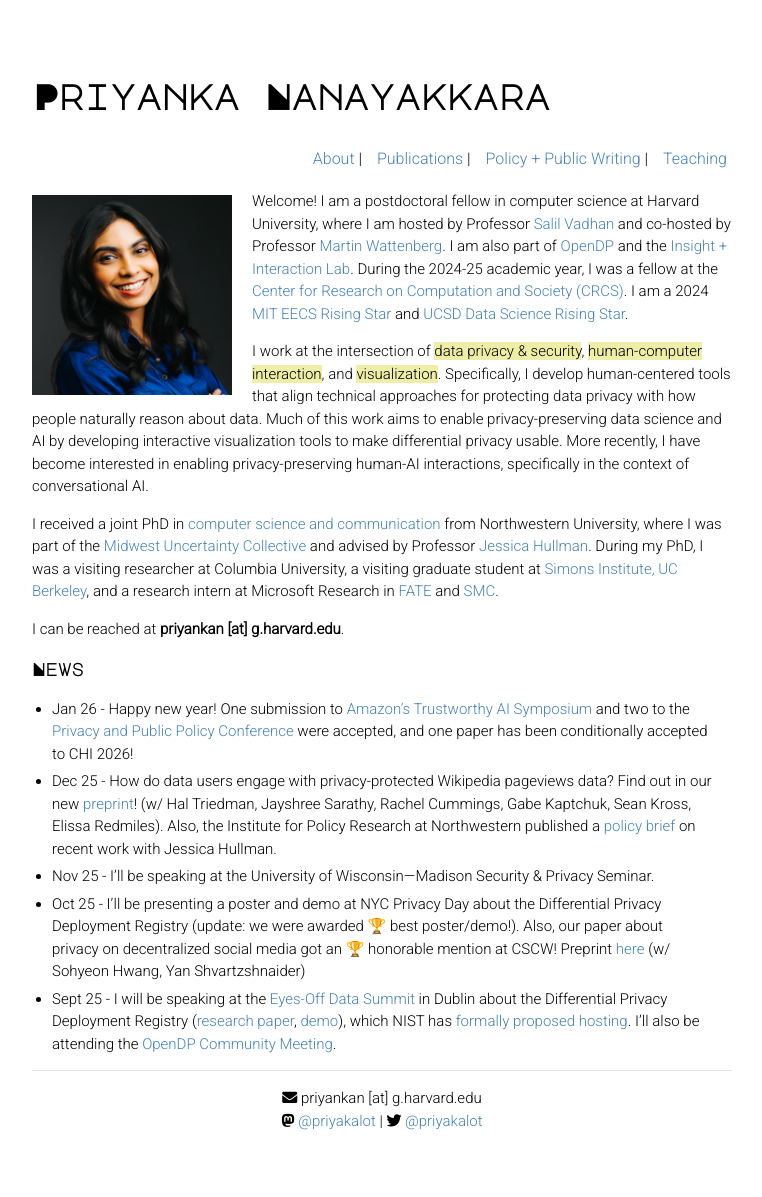
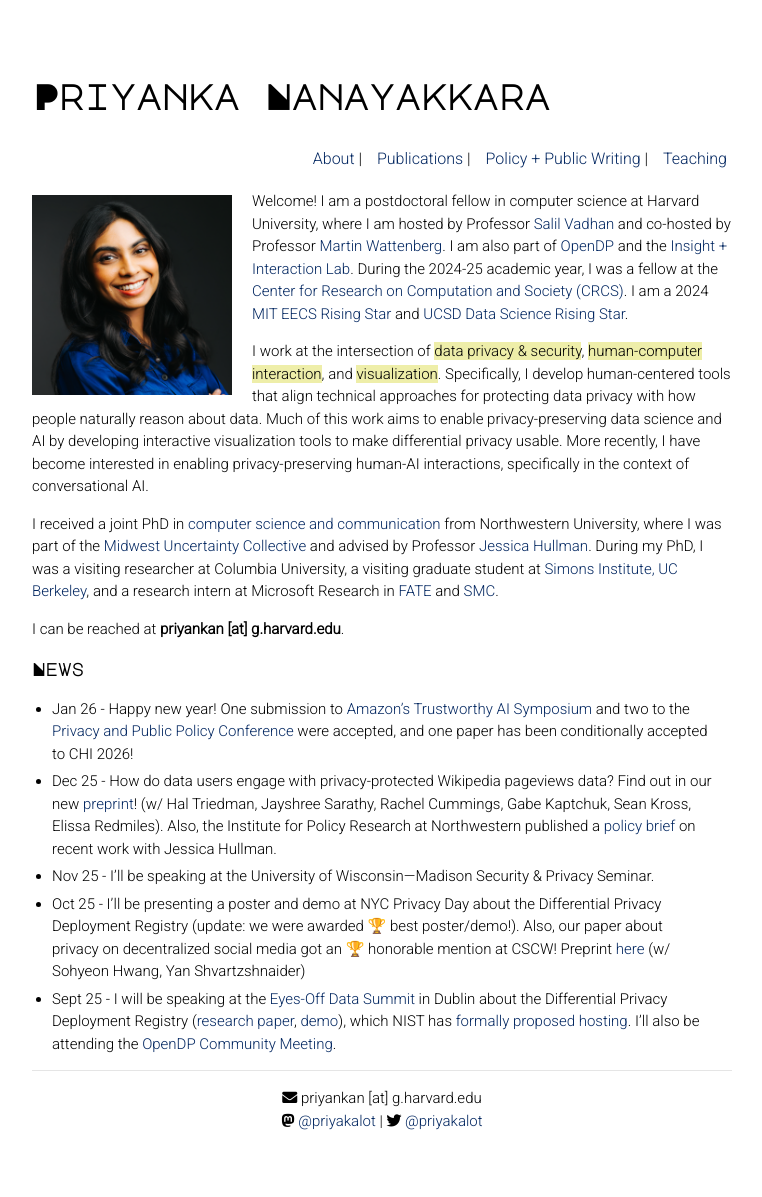
Before and after one commit to priyakalot/priyakalot.github.io, a Jekyll site: the page built from index.md, in a window 1280 px wide. Shown: the whole page, without its empty margins (258-1020 px from the left). Built offline with Jekyll 4.4.1, drawn with Linux system fonts in a browser that asks for light colours; nearby versions of some CDN libraries.

Commit message:
Update vars.scss

```diff
--- a/_sass/vars.scss
+++ b/_sass/vars.scss
@@ -2,7 +2,7 @@
  * Customization Variables
  */
 
-$accent: steelblue;
+$accent: #032761;
 $image-size: 150px;
 
 /*
```
